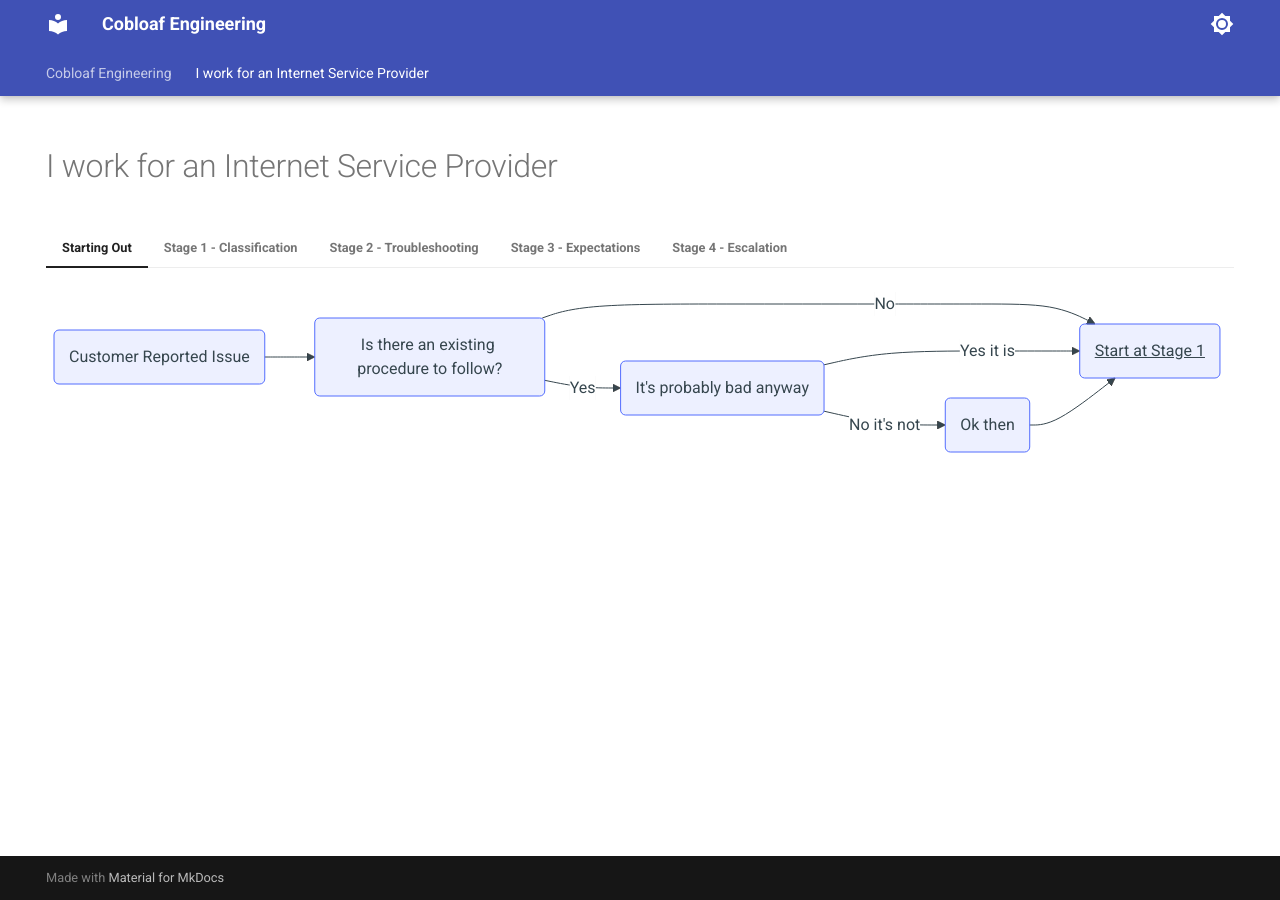
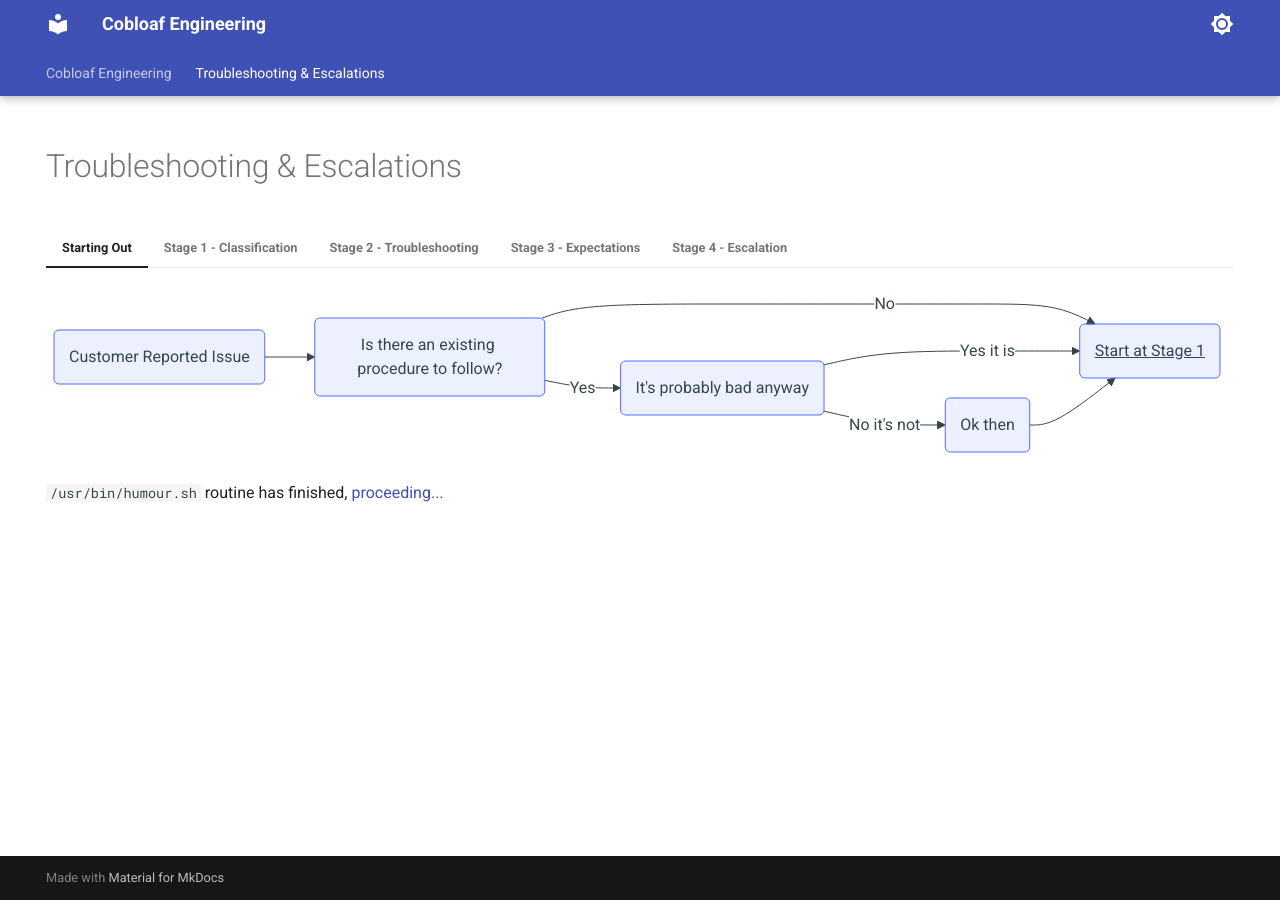
Before and after one commit to jakeb91/cobloafengineering, an MkDocs documentation site: the page built from docs/isp.md, in a window 1280 px wide. Built offline with MkDocs 1.6.1 and Material for MkDocs 9.7.7, drawn with Linux system fonts in a browser that asks for light colours.

Commit message:
Updated website

````diff
--- a/docs/isp.md
+++ b/docs/isp.md
@@ -4,7 +4,7 @@ hide:
   - toc
 ---
 
-# I work for an Internet Service Provider
+# Troubleshooting & Escalations
 
 === "Starting Out"
 
@@ -23,6 +23,7 @@ hide:
         id4-- No it's not --> id5
         id5--> id3
     ```
+    `/usr/bin/humour.sh` routine has finished, [proceeding...](#__tabbed_1_2)
 
 === "Stage 1 - Classification"
 
````
